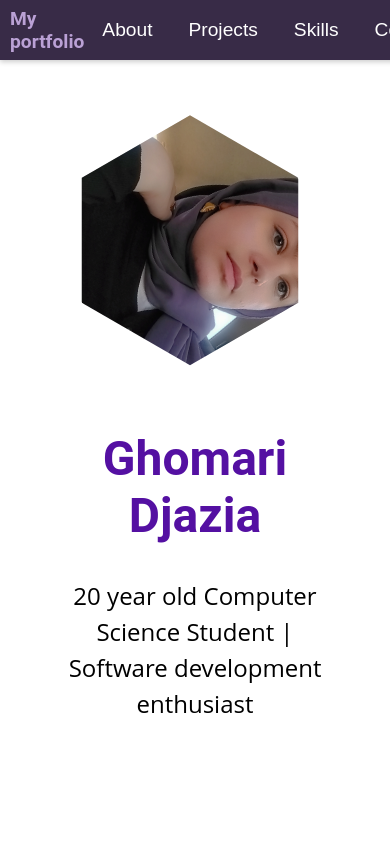
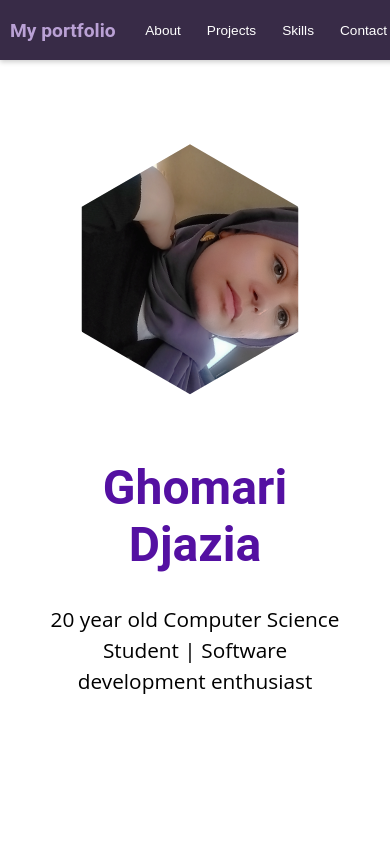
Before and after one commit to DjazzGh/Portfolio, a plain HTML site: page index.html in a window 390 px wide. Shown: the top 844 px of the page. Drawn offline with Linux system fonts and the light colour scheme.

Commit message:
Update styles.css

```diff
--- a/styles.css
+++ b/styles.css
@@ -573,15 +573,25 @@
 
   /* Increase the general text size */
   .profile-description,
-  .about-section p,
-  .skill-card h3,
-  .project-details p,
-  .contact-info p {
-      font-size: 1.5rem; /* Increase paragraph and card text sizes */
+   {
+      font-size: 1.3rem; /* Increase paragraph and card text sizes */
   }
 
-  /* For buttons in the navigation bar */
-  .nav-links button {
-      font-size: 1.2rem; /* Make the navigation text bigger */
-  }
+/* Mobile styles for screens less than 768px */
+@media (max-width: 768px) {
+    .nav-links button {
+        font-size: 4vw; /* Font size responsive to screen width */
+        padding: 8px 5px; /* Decrease padding to fit text better */
+        white-space: nowrap; /* Prevent text from wrapping to the next line */
+    }
 }
+
+/* For very small mobile screens (less than 480px wide) */
+@media (max-width: 480px) {
+    .nav-links button {
+        font-size: 3.5vw; /* Slightly smaller responsive font for very small screens */
+        padding: 6px 5px; /* Adjust padding for smaller screens */
+    }
+}
+
+}
```
